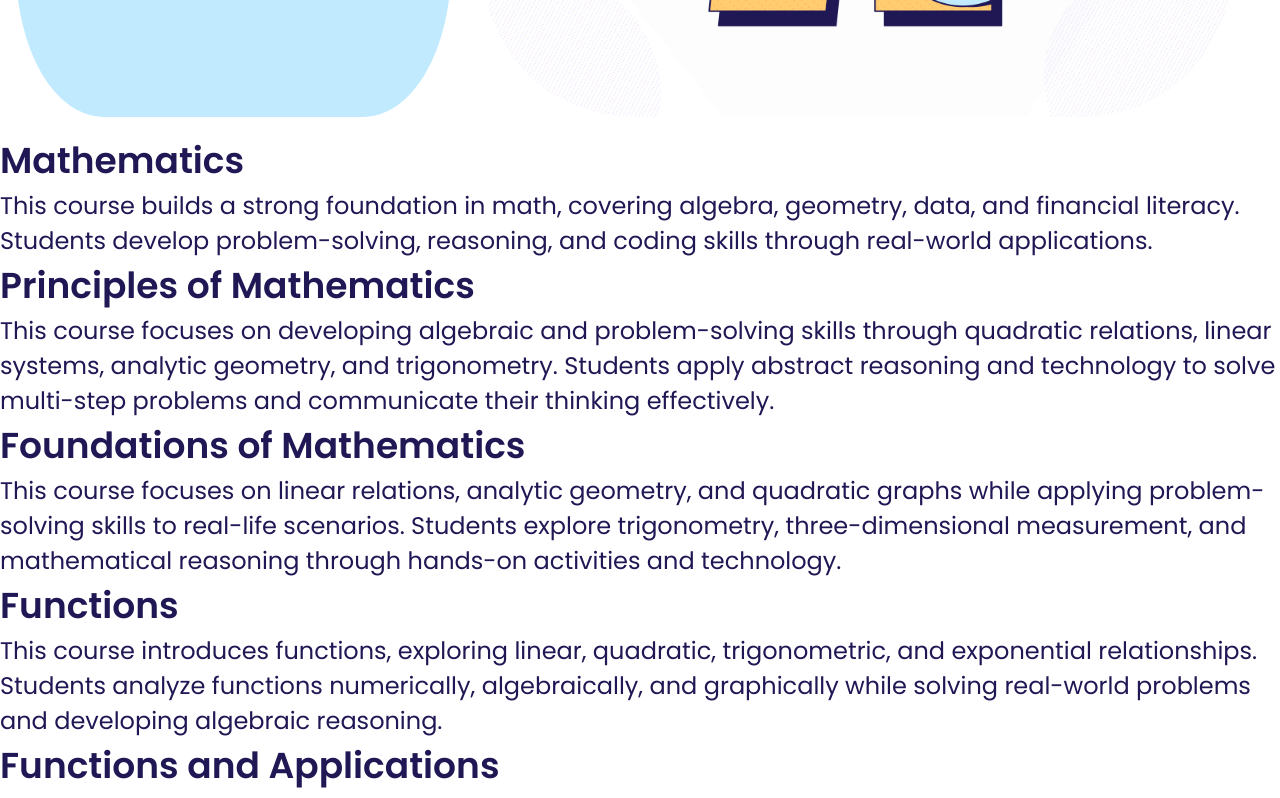
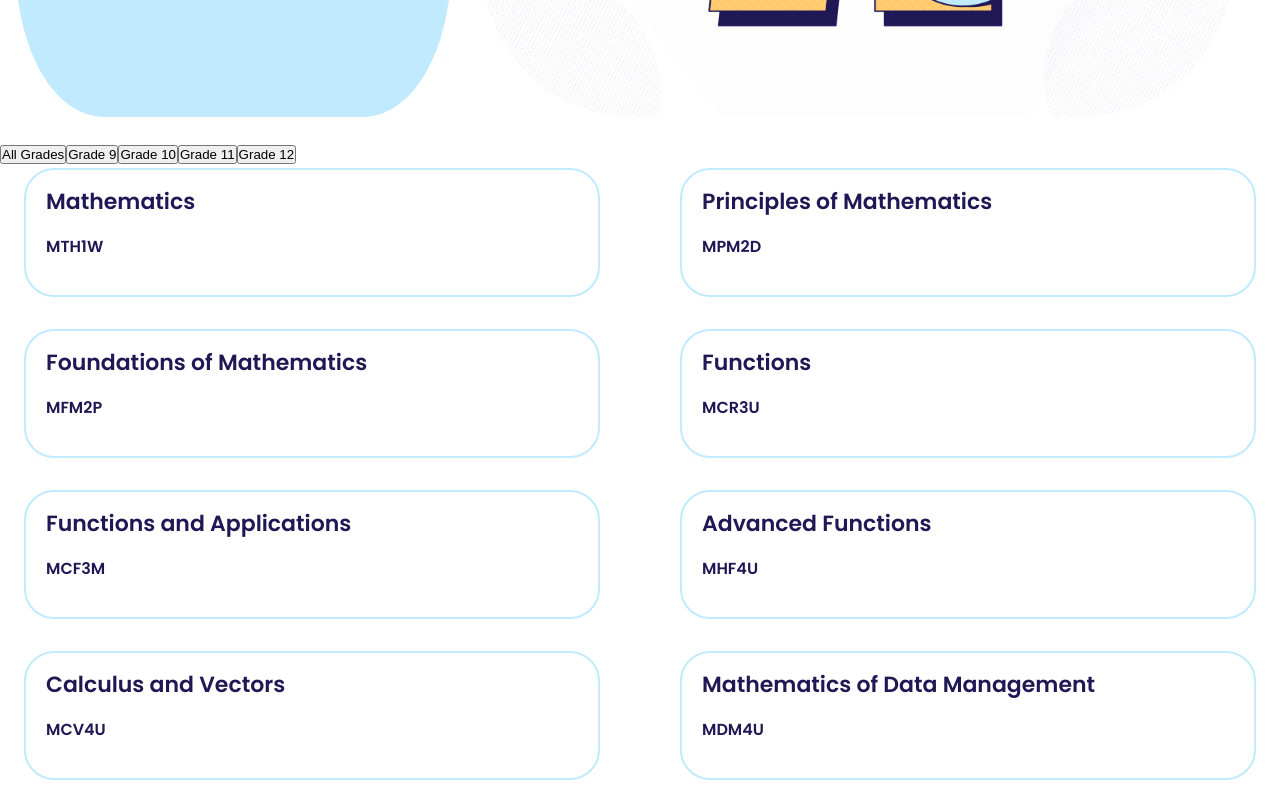
Before and after one commit to gurneerbedi/momentum, a React (Vite) app: page / in a window 1280 px wide. Shown: the part 760-1558 px from the top of the page. Built offline with nearby package versions, Linux system fonts and the light colour scheme.

Commit message:
added filter button to filter courses

```diff
--- a/src/components/CourseCard/CourseCard.jsx
+++ b/src/components/CourseCard/CourseCard.jsx
@@ -1,9 +1,10 @@
 import { useState } from "react";
+import "./CourseCard.scss";
 
 function CourseCard() {
 
-    const[ selectedGrade, setSelectedGraded] = useState(null);
-    const [ filteredCourses, setFilteredCourses] = useState(null);
+    const[ selectedGrade, setSelectedGrade] = useState("All");
+    // const [ filteredCourses, setFilteredCourses] = useState(null);
 
     const courses = [
         {
@@ -136,15 +137,34 @@ function CourseCard() {
     }
 ]
 
+const filteredCourses = selectedGrade === "All"
+? courses
+: courses.filter(course => course.grade === selectedGrade);
+
 return (
     <>
-     <div className="courses">
-     </div>
-    <section className="card-list" id="projects">
-        {courses.map((course) => (
-            <div key = {course.id} className="course-container">
-                <h1>{course.title}</h1>
-                <p>{course.description}</p>
+
+<div className="grade-tabs">
+                {["All", 9, 10, 11, 12].map((grade) => (
+                    <button
+                        key={grade}
+                        className={selectedGrade === grade ? "active" : ""}
+                        onClick={() => setSelectedGrade(grade)}
+                    >
+                        {grade === "All" ? "All Grades" : `Grade ${grade}`}
+                    </button>
+                ))}
+            </div>
+
+    <section className="courses" id="projects">
+        {filteredCourses.map((course) => (
+            <div key = {course.id} className="courses__container">
+                <div className="courses__details">
+                <h1 className="courses__title">{course.title}</h1>
+                <p className="courses__code">{course.coursecode}</p>
+                {/* <p className="courses__description">{course.description}</p> */}
+                </div>
+
             </div>
         ))}
         </section>
--- a/src/components/CourseCard/CourseCard.scss
+++ b/src/components/CourseCard/CourseCard.scss
@@ -0,0 +1,49 @@
+@use "../../partials/_styles.scss" as *;
+@use "../../partials/_fonts.scss" as *;
+
+.courses{
+display: flex;
+flex-wrap: wrap;
+
+@include tablet{
+    gap: 2rem;
+    margin: 0 auto;
+}
+
+&__container{
+
+   width: 100%;
+   padding: 1.25rem ;
+   border: 2px solid $secondary;
+   border-radius: 30px;
+   display: flex;
+   margin: 0 1rem 1rem 1rem;
+
+   &:hover{
+    background-color: $secondary;
+    border: 2px solid $primary;
+
+
+   }
+
+   @include tablet{
+    width: 45%;
+    margin: 0 auto;
+    align-items: center;
+
+   }
+
+}
+&__title{
+    font-size: 1.375rem;
+    line-height: 1.5rem;
+    font-weight: 600;
+    margin-bottom: 1.25rem;
+}
+
+&__code{
+    font-size: 1rem;
+    font-weight: 700;
+    margin-bottom: 1rem;
+}
+}
```
